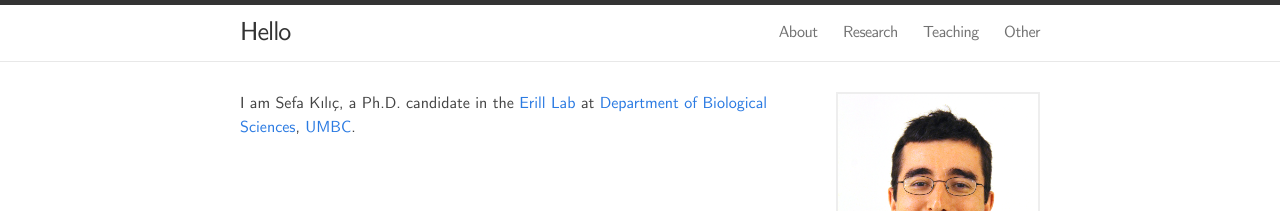
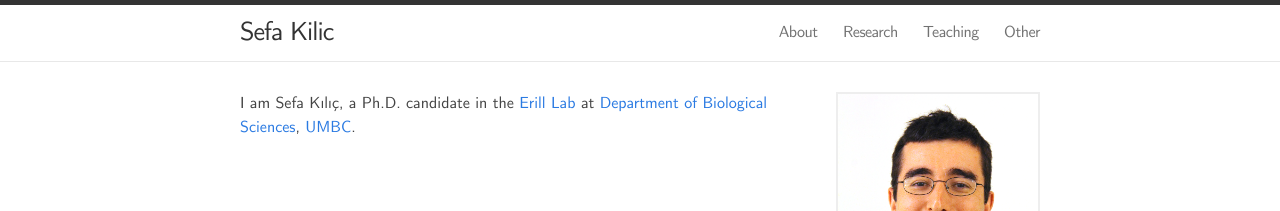
Before and after one commit to sefakilic/sefakilic.github.io, a Jekyll site: the page built from about.html, in a window 1280 px wide. Shown: the top 211 px of the page. Built offline with Jekyll 4.4.1, drawn with Linux system fonts in a browser that asks for light colours.

Commit message:
site title

```diff
--- a/_config.yml
+++ b/_config.yml
@@ -1,5 +1,5 @@
 # Site settings
-title: Hello
+title: Sefa Kilic
 email: sefa1@umbc.edu
 description: ""
 baseurl: ""
```
